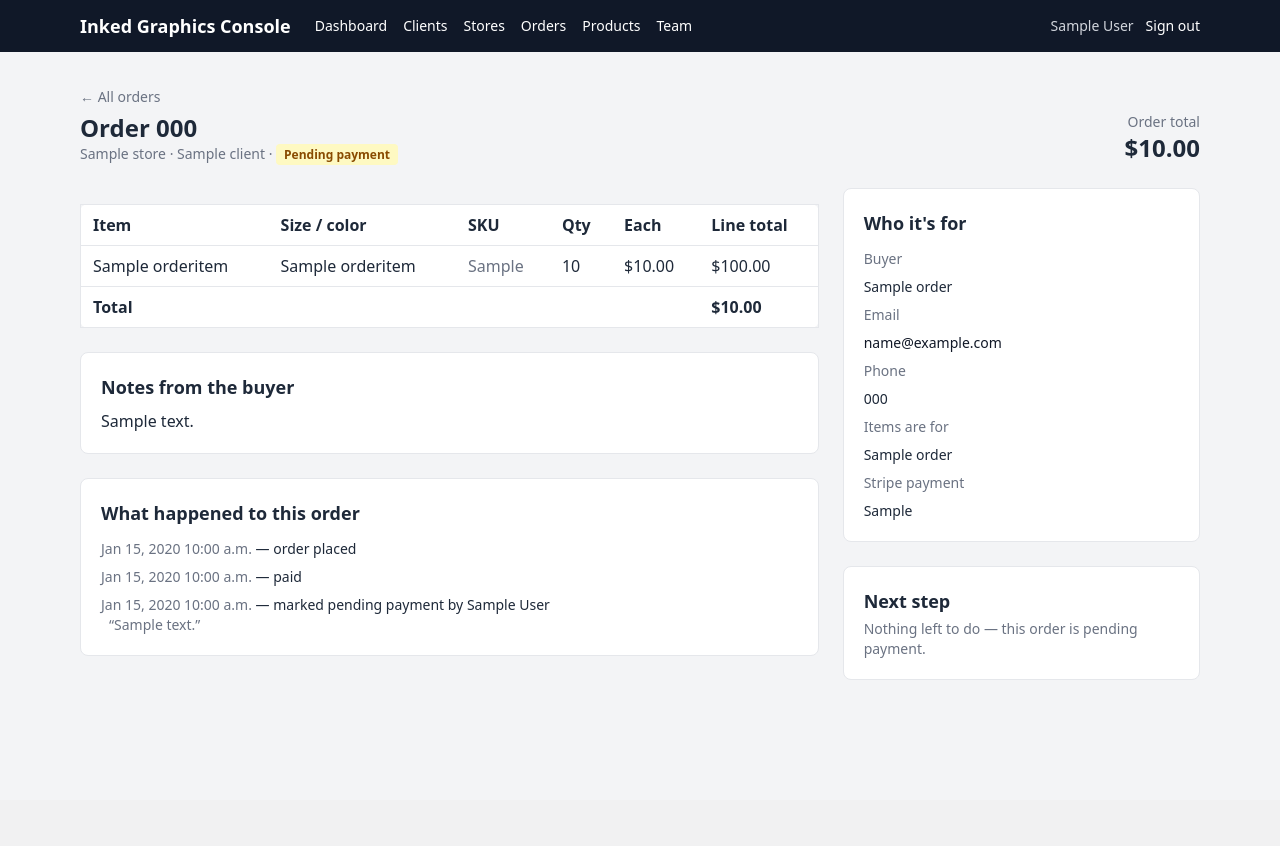
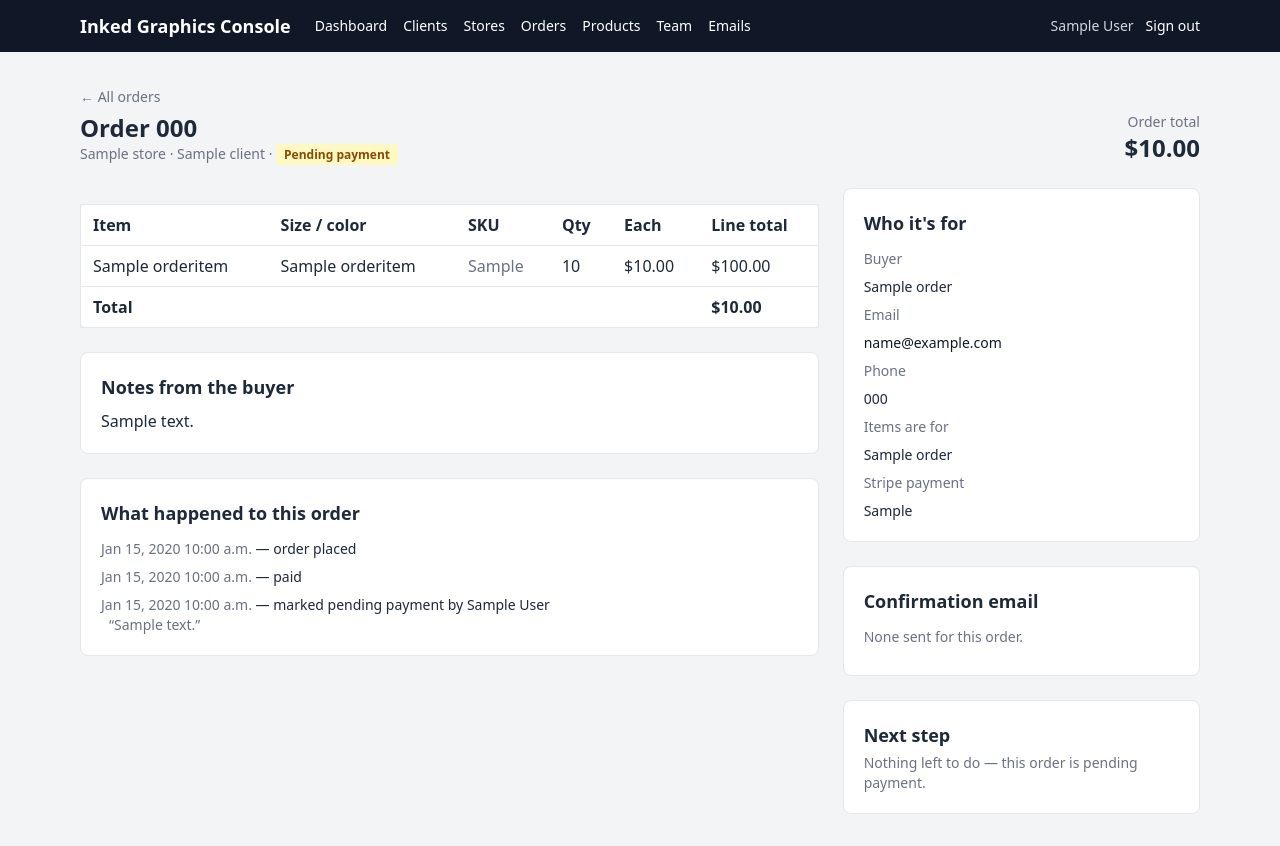
Before and after one commit to romerocw/inkedgraphics-storefront, a Django app: page /console/orders/000/ in a window 1280 px wide. Before the commit the page ends 679 px from the top, so only its background shows below. Run offline with Django 5.2, Linux system fonts and the light colour scheme; a user stored in the database is signed in; tables that the repository leaves empty hold one stand-in row (values such as "Sample post"); style sheets or scripts are compiled from the project's sources.

Commit message:
Console: resend order confirmation, outbox page
Order detail shows the order's confirmation emails and, for paid orders, a
"Resend confirmation" button that queues a fresh one. /console/emails/ (owners
and managers, linked from the nav) lists outbox rows with a status filter,
attempts, last error and sent time, and retries failed rows with a fresh set
of attempts.

Co-Authored-By: Claude Opus 5 (1M context) <noreply@anthropic.com>

```diff
--- /dev/null
+++ b/console/templates/console/_outbox_status.html
@@ -0,0 +1 @@
+<span class="rounded px-2 py-0.5 text-xs font-semibold {% if email.status == 'sent' %}bg-green-100 text-green-800{% elif email.status == 'queued' %}bg-yellow-100 text-yellow-800{% else %}bg-red-100 text-red-800{% endif %}">{% if email.gave_up %}Failed — gave up{% elif email.status == 'failed' %}Failed — will retry{% else %}{{ email.get_status_display }}{% endif %}</span>
--- a/console/templates/console/base.html
+++ b/console/templates/console/base.html
@@ -18,7 +18,8 @@
           <a href="{% url 'console:stores' %}" class="hover:underline">Stores</a>
           <a href="{% url 'console:orders' %}" class="hover:underline">Orders</a>
           <a href="{% url 'console:products' %}" class="hover:underline">Products</a>
-          {% if can_manage_team %}<a href="{% url 'console:team' %}" class="hover:underline">Team</a>{% endif %}
+          {% if can_manage_team %}<a href="{% url 'console:team' %}" class="hover:underline">Team</a>
+          <a href="{% url 'console:emails' %}" class="hover:underline">Emails</a>{% endif %}
         </nav>
         {% endif %}
       </div>
--- a/console/templates/console/order_detail.html
+++ b/console/templates/console/order_detail.html
@@ -69,6 +69,25 @@
       </dl>
     </div>
 
+    <div class="card mt-6">
+      <h2 class="mb-3 text-lg font-semibold">Confirmation email</h2>
+      {% for email in confirmations %}
+      <p class="mb-2 text-sm">
+        {% include "console/_outbox_status.html" %}
+        <span class="muted">{% if email.sent_at %}sent {{ email.sent_at|date:"M j, Y g:i a" }}{% else %}queued {{ email.created_at|date:"M j, Y g:i a" }}{% endif %}</span>
+        {% if email.last_error %}<br><span class="text-xs text-red-800 break-all">{{ email.last_error }}</span>{% endif %}
+      </p>
+      {% empty %}
+      <p class="muted mb-2 text-sm">None sent for this order.</p>
+      {% endfor %}
+      {% if can_resend_confirmation %}
+      <form method="post" action="{% url 'console:order_resend_confirmation' order.order_number %}" class="mt-3">{% csrf_token %}
+        <button type="submit" class="btn btn-secondary w-full">Resend confirmation</button>
+      </form>
+      <p class="muted mt-2 text-xs">Emails {{ order.buyer_email }} again, with the order as it is now.</p>
+      {% endif %}
+    </div>
+
     {% if moves or can_cancel %}
     <div class="card mt-6">
       <h2 class="mb-1 text-lg font-semibold">Next step</h2>
--- a/console/tests.py
+++ b/console/tests.py
@@ -556,6 +556,7 @@ class ConsoleAccessTests(TestCase):
             "orders_bulk": [],
             "order_detail": [self.order.order_number],
             "order_status": [self.order.order_number],
+            "order_resend_confirmation": [self.order.order_number],
             "products": [],
             "product_new": [],
             "product_edit": [self.product.pk],
@@ -564,6 +565,8 @@ class ConsoleAccessTests(TestCase):
             "team_member": [self.colleague.pk],
             "team_member_status": [self.colleague.pk],
             "team_resend_invite": [self.colleague.pk],
+            "emails": [],
+            "email_retry": [1],
         }
 
     def test_every_console_page_is_in_this_test(self):
@@ -594,7 +597,7 @@ class ConsoleAccessTests(TestCase):
         self.client.force_login(make_owner())
         post_only = {
             "store_products", "store_products_add", "orders_bulk", "order_status",
-            "team_member_status", "team_resend_invite",
+            "team_member_status", "team_resend_invite", "order_resend_confirmation", "email_retry",
         }
         for name, args in self.staff_urls().items():
             if name in post_only:
--- a/console/urls.py
+++ b/console/urls.py
@@ -28,9 +28,12 @@ urlpatterns = [
     path("orders/bulk/", views.OrdersBulkView.as_view(), name="orders_bulk"),
     path("orders/<str:order_number>/", views.OrderDetailView.as_view(), name="order_detail"),
     path("orders/<str:order_number>/status/", views.OrderStatusView.as_view(), name="order_status"),
+    path("orders/<str:order_number>/resend-confirmation/", views.OrderResendConfirmationView.as_view(), name="order_resend_confirmation"),
     path("products/", views.ProductListView.as_view(), name="products"),
     path("products/new/", views.ProductCreateView.as_view(), name="product_new"),
     path("products/<int:pk>/", views.ProductUpdateView.as_view(), name="product_edit"),
+    path("emails/", views.OutboxListView.as_view(), name="emails"),
+    path("emails/<int:pk>/retry/", views.OutboxRetryView.as_view(), name="email_retry"),
     path("team/", views.TeamListView.as_view(), name="team"),
     path("team/invite/", views.TeamInviteView.as_view(), name="team_invite"),
     path("team/<int:pk>/", views.TeamMemberView.as_view(), name="team_member"),
--- a/console/views.py
+++ b/console/views.py
@@ -29,6 +29,9 @@ from django.utils.http import url_has_allowed_host_and_scheme, urlencode
 from django.views.generic import CreateView, DetailView, FormView, ListView, TemplateView, UpdateView, View
 
 from catalog.models import Product, StoreProduct
+from messaging.models import OutboxEmail
+from messaging.outbox import emails_about, retry
+from orders.emails import ORDER_CONFIRMATION, queue_order_confirmation
 from orders.models import Order, allowed_transitions, change_status
 from stores.models import Client, Store
 
@@ -402,8 +405,23 @@ class OrderDetailView(StaffRequiredMixin, DetailView):
         ctx.update(
             moves=[(status, Order.Status(status).label) for status in moves if status != Order.Status.CANCELLED],
             can_cancel=Order.Status.CANCELLED in moves,
+            can_resend_confirmation=self.object.status == Order.Status.PAID,
+            confirmations=emails_about(self.object).filter(kind=ORDER_CONFIRMATION),
         )
         return ctx
+
+
+class OrderResendConfirmationView(StaffRequiredMixin, View):
+    """Queue the buyer's confirmation email again. Paid orders only."""
+
+    def post(self, request, order_number):
+        order = get_object_or_404(Order.objects.select_related("store__client"), order_number=order_number)
+        if order.status != Order.Status.PAID:
+            messages.error(request, "Only paid orders can have their confirmation re-sent.")
+        else:
+            queue_order_confirmation(order)
+            messages.success(request, f"Confirmation email queued for {order.buyer_email}. It goes out within a minute or two.")
+        return redirect("console:order_detail", order_number=order.order_number)
 
 
 class OrderStatusView(StaffRequiredMixin, View):
@@ -511,6 +529,47 @@ class TeamRequiredMixin(StaffRequiredMixin):
 
     def test_func(self):
         return super().test_func() and can_manage_team(self.request.user)
+
+
+class OutboxListView(TeamRequiredMixin, ListView):
+    """Every email the outbox has queued, for troubleshooting delivery."""
+
+    template_name = "console/outbox_list.html"
+    context_object_name = "emails"
+    paginate_by = 50
+
+    def status(self):
+        status = self.request.GET.get("status") or ""
+        return status if status in OutboxEmail.Status.values else ""
+
+    def get_queryset(self):
+        emails = OutboxEmail.objects.order_by("-created_at", "-pk")
+        return emails.filter(status=self.status()) if self.status() else emails
+
+    def get_context_data(self, **kwargs):
+        ctx = super().get_context_data(**kwargs)
+        ctx.update(
+            status=self.status(),
+            statuses=OutboxEmail.Status.choices,
+            status_query=urlencode({"status": self.status()}) if self.status() else "",
+        )
+        return ctx
+
+
+class OutboxRetryView(TeamRequiredMixin, View):
+    """Try a failed email again from scratch."""
+
+    def post(self, request, pk):
+        email = get_object_or_404(OutboxEmail, pk=pk)
+        if email.status != OutboxEmail.Status.FAILED:
+            messages.error(request, "Only failed emails can be retried.")
+        else:
+            retry(email)
+            messages.success(request, f"Email to {email.to_email} queued again. It goes out within a minute or two.")
+        next_url = request.POST.get("next") or ""
+        if not url_has_allowed_host_and_scheme(next_url, {request.get_host()}, request.is_secure()):
+            next_url = reverse("console:emails")
+        return redirect(next_url)
 
 
 class TeamListView(TeamRequiredMixin, ListView):
```
Also changed, not shown: console/templates/console/outbox_list.html (added, +52 -0 lines), console/tests_emails.py (added, +123 -0 lines).
